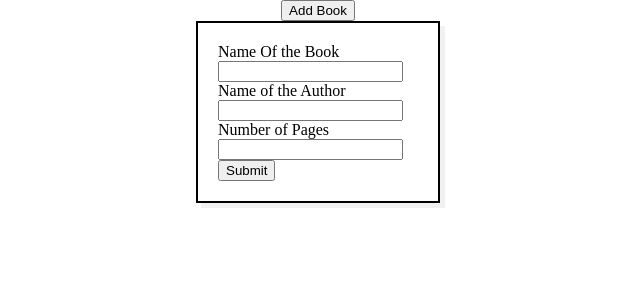
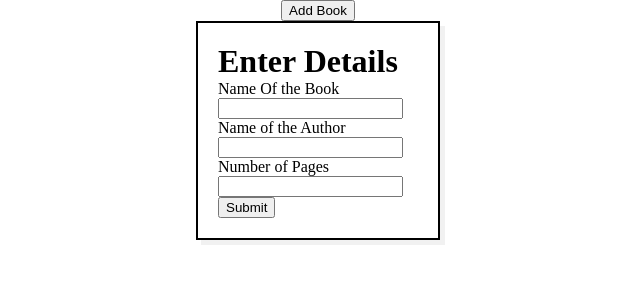
Before and after one commit to Surajnairx/Project-Library, a plain HTML site: page index.html in a window 1280 px wide. Both pictures are taken after a click on the button "Add Book". Shown: the whole page, without its empty margins (322-962 px from the left). Drawn offline with Linux system fonts and the light colour scheme.

Commit message:
Changes in the form element

```diff
--- a/index.html
+++ b/index.html
@@ -12,6 +12,7 @@
     </div>
     <div class="form">
       <form id="form">
+        <h1>Enter Details</h1>
         <label for="name">Name Of the Book</label>
         <input type="text" id="title" required />
         <label for="author">Name of the Author</label>
```
